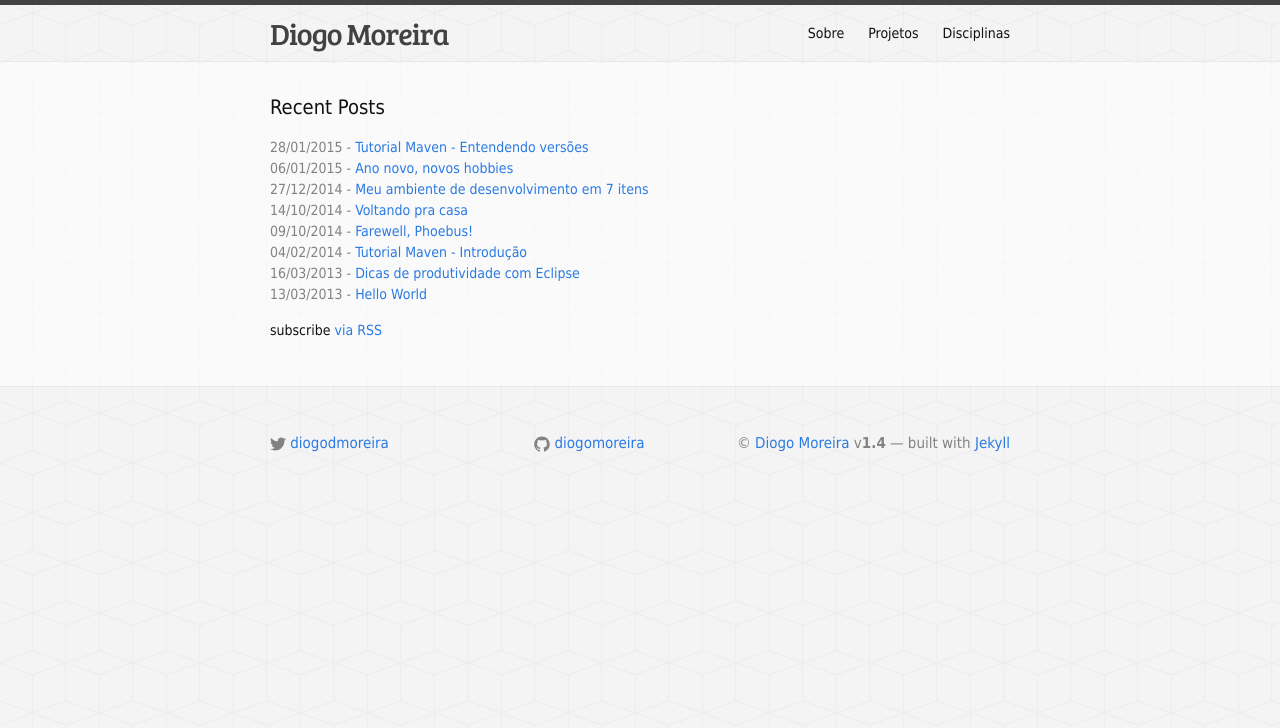
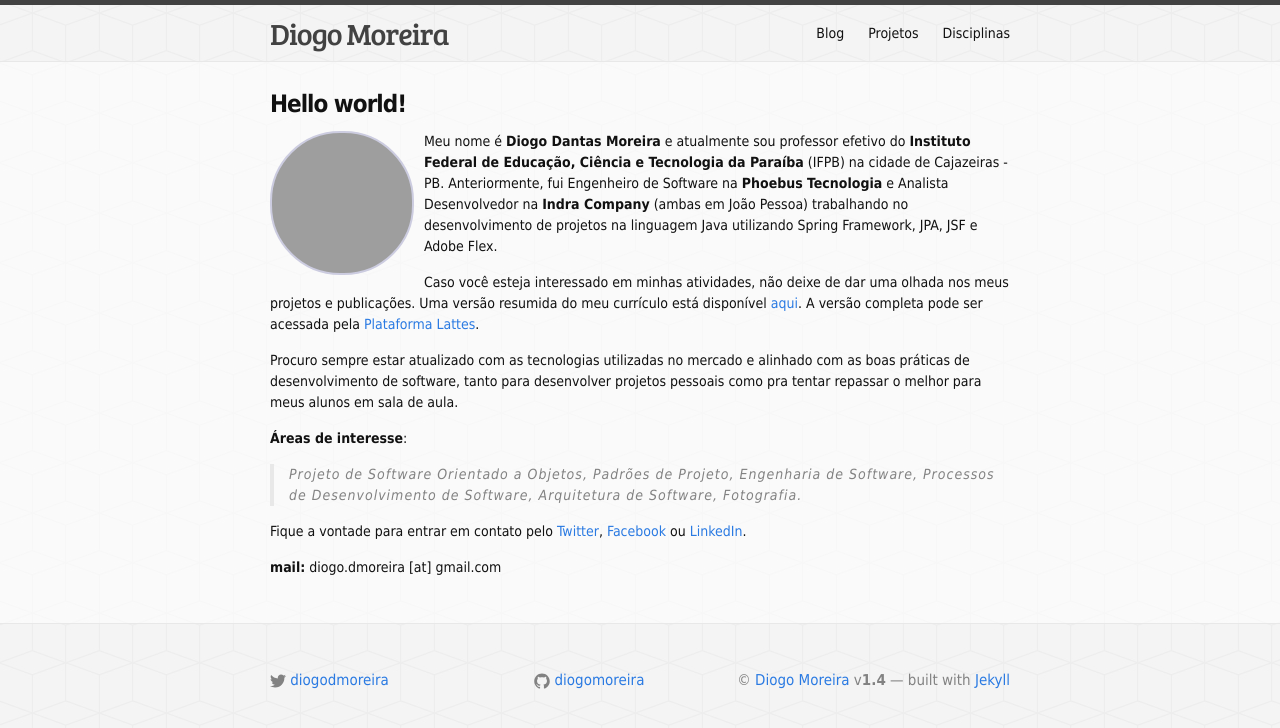
Before and after one commit to ricardojob/diogomoreira.github.io, a Jekyll site: the page built from index.md, in a window 1280 px wide. Shown: the top 728 px of the page. Built offline with Jekyll 4.4.1, drawn with Linux system fonts in a browser that asks for light colours; grey boxes are pictures that could not be loaded.

Commit message:
Moving about page for index

```diff
--- a/index.html
+++ b/blog.md
@@ -1,5 +1,7 @@
 ---
 layout: default
+title: Blog
+permalink: /blog/
 ---
 
 <div class="home">
--- /dev/null
+++ b/index.md
@@ -0,0 +1,21 @@
+---
+layout: default
+---
+
+<h1 class="post-title">Hello world!</h1>
+
+<div class="image-circle"></div>
+
+Meu nome é **Diogo Dantas Moreira** e atualmente sou professor efetivo do **Instituto Federal de Educação, Ciência e Tecnologia da Paraíba** (IFPB) na cidade de Cajazeiras - PB. Anteriormente, fui Engenheiro de Software na **Phoebus Tecnologia** e Analista Desenvolvedor na **Indra Company** (ambas em João Pessoa) trabalhando no desenvolvimento de projetos na linguagem Java utilizando Spring Framework, JPA, JSF e Adobe Flex.
+
+Caso você esteja interessado em minhas atividades, não deixe de dar uma olhada nos meus projetos e publicações. Uma versão resumida do meu currículo está disponível [aqui](https://github.com/diogomoreira/cv). A versão completa pode ser acessada pela [Plataforma Lattes](http://lattes.cnpq.br/2745996619940977).
+
+Procuro sempre estar atualizado com as tecnologias utilizadas no mercado e alinhado com as boas práticas de desenvolvimento de software, tanto para desenvolver projetos pessoais como pra tentar repassar o melhor para meus alunos em sala de aula.
+
+**Áreas de interesse**:
+
+> Projeto de Software Orientado a Objetos, Padrões de Projeto, Engenharia de Software, Processos de Desenvolvimento de Software, Arquitetura de Software, Fotografia.
+
+Fique a vontade para entrar em contato pelo [Twitter](http://www.twitter.com/diogodmoreira), [Facebook](http://www.facebook/diogodmoreira) ou [LinkedIn](http://br.linkedin.com/in/diogodmoreira/).
+
+**mail:** diogo.dmoreira [at] gmail.com
```
Also changed, not shown: about.md (deleted, +0 -26 lines).
